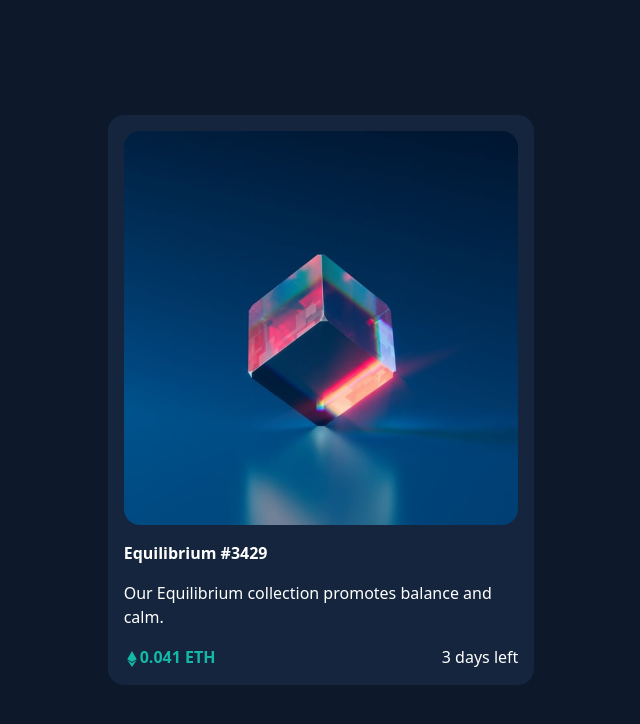
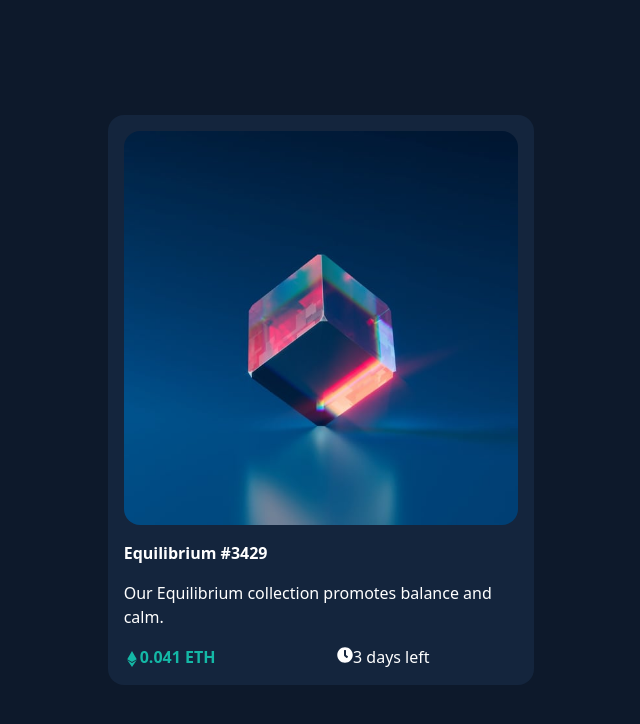
Before and after one commit to otilor/nft-preview-card-frontend-mentor, a Next.js app: page / in a window 1280 px wide. Shown: the top 724 px of the page, without its empty margins (319-959 px from the left). Built offline with nearby package versions, Linux system fonts and the light colour scheme.

Commit message:
anywhere belle face

```diff
--- a/pages/index.js
+++ b/pages/index.js
@@ -2,6 +2,7 @@ import Head from "next/head";
 import Image from "next/image";
 import { Inter } from "@next/font/google";
 import {FaEthereum} from 'react-icons/fa';
+import {FaClock} from 'react-icons/fa';
 
 const inter = Inter({ subsets: ["latin"] });
 
@@ -34,7 +35,8 @@ export default function Home() {
               <div className="font-bold text-teal-500">
                 <FaEthereum className="inline-flex"/><span className="inline-flex">0.041 ETH</span>
               </div>
-              <div className="grid grid-row mx-4 mb-4 -mr-0 place-items-end">
+              <div className="inline-flex items-baseline mx-4 mb-4">
+              <FaClock />
                 <span>3 days left</span>
               </div>
 
```
